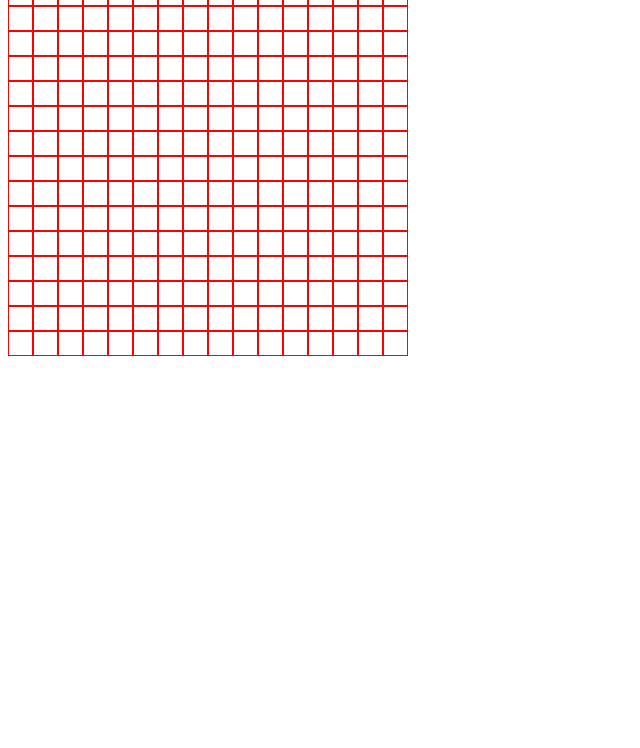
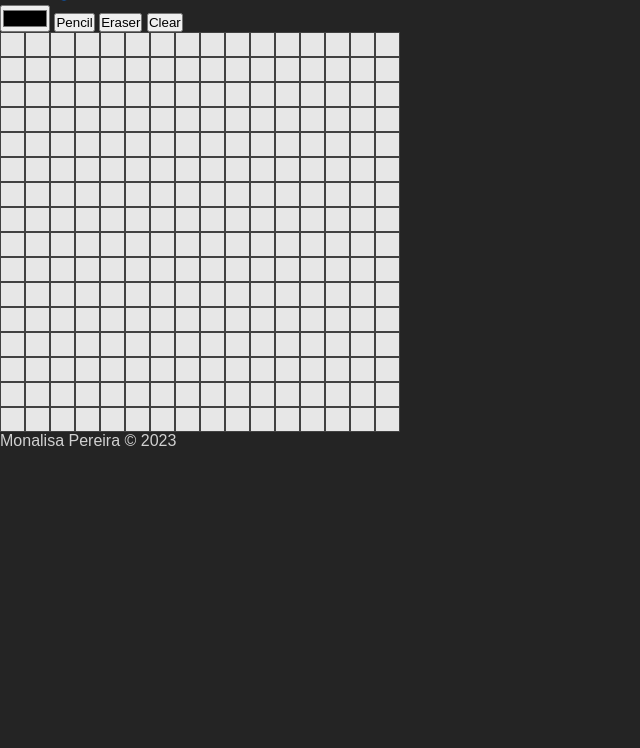
Before and after one commit to monalisanpereira/odin-etch-a-sketch, a plain HTML site: page index.html in a window 1280 px wide. Shown: the part 52-800 px from the top of the page, without its empty margins (0-640 px from the left). Drawn offline with Linux system fonts and the light colour scheme.

Commit message:
Add basic HTML structure

```diff
--- a/index.html
+++ b/index.html
@@ -7,8 +7,24 @@
   <title>Etch-a-Sketch</title>
 </head>
 <body>
-  <div id="sketch-grid" class="sketch-grid">
+  <header>
+    <h1 class="header__title">
+      Etch-a-Sketch
+    </h1>
+  </header>
+  <aside>
+    <div class="slidecontainer">
+      <input type="range" min="1" max="100" value="50" class="slider" id="myRange">
+    </div>
+    <input type="color" id="colorpicker">
+    <button>Pencil</button>
+    <button>Eraser</button>
+    <button>Clear</button>
+  </aside>
+  <div id="sketch-grid" class="sketch-grid"></div>
 
-  </div>
+  <footer>
+    <span>Monalisa Pereira © 2023</span>
+  </footer>
 </body>
 </html>
--- a/styles.css
+++ b/styles.css
@@ -1,3 +1,25 @@
+/* ---------- CUSTOM PROPERTIES ---------- */
+
+body {
+  --text-color: #d1d1d1;
+  --background-color: #242424;
+  --grid-color: #e7e7e7;
+}
+
+/* ---------- GLOBAL RULES ---------- */
+
+* {
+  padding: 0;
+  margin: 0;
+}
+
+body {
+  font-family: sans-serif;
+  color: var(--text-color);
+  background-color: var(--background-color);
+  height: 100vh;
+}
+
 .sketch-grid {
   height: 50vh;
   width: 50vh;
@@ -7,7 +29,8 @@
 }
 
 .sketch-grid__square {
-  border: solid 1px red;
+  border: solid 1px rgb(65, 65, 65);
+  background-color: var(--grid-color);
 }
 
 .sketch-grid__square--painted {
```
